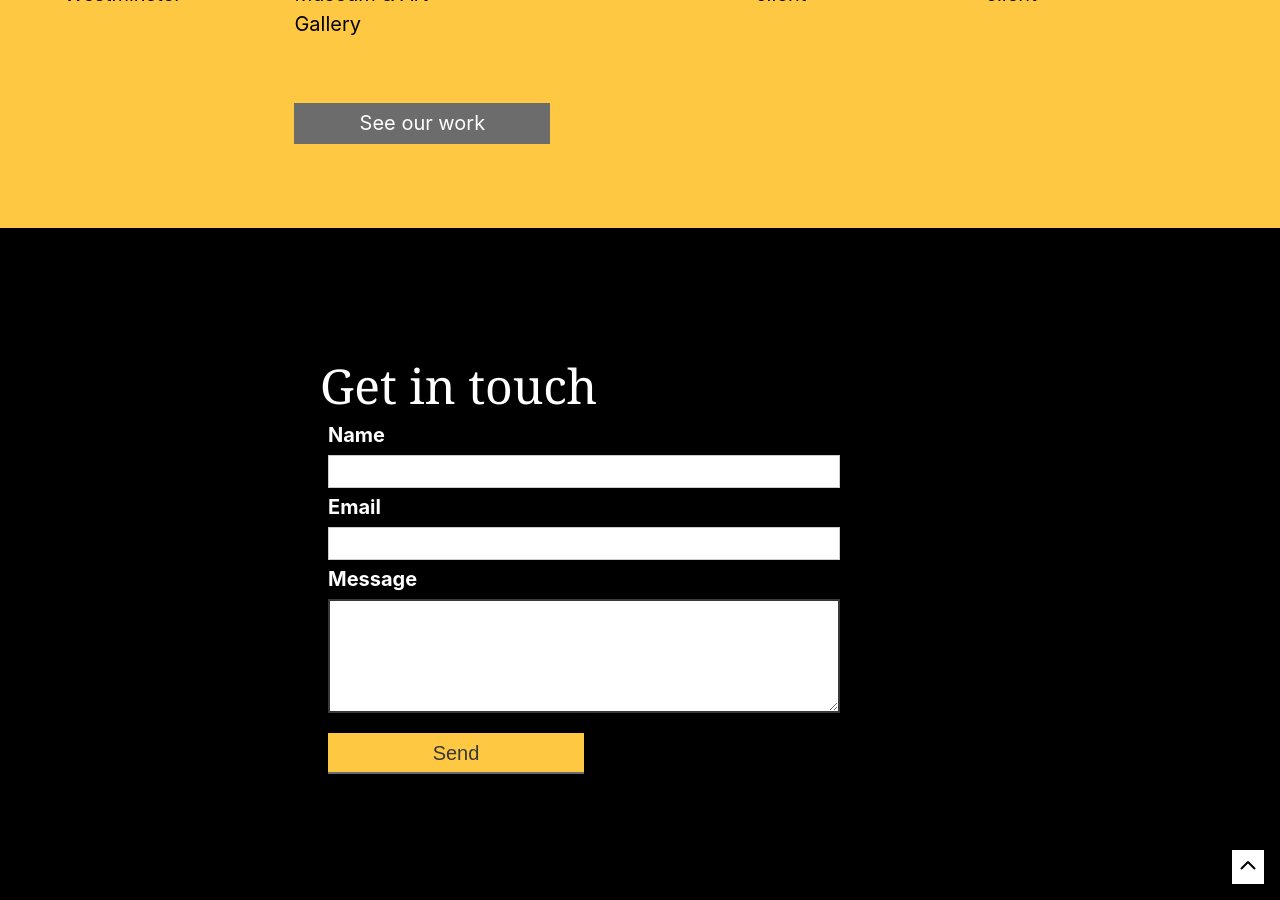
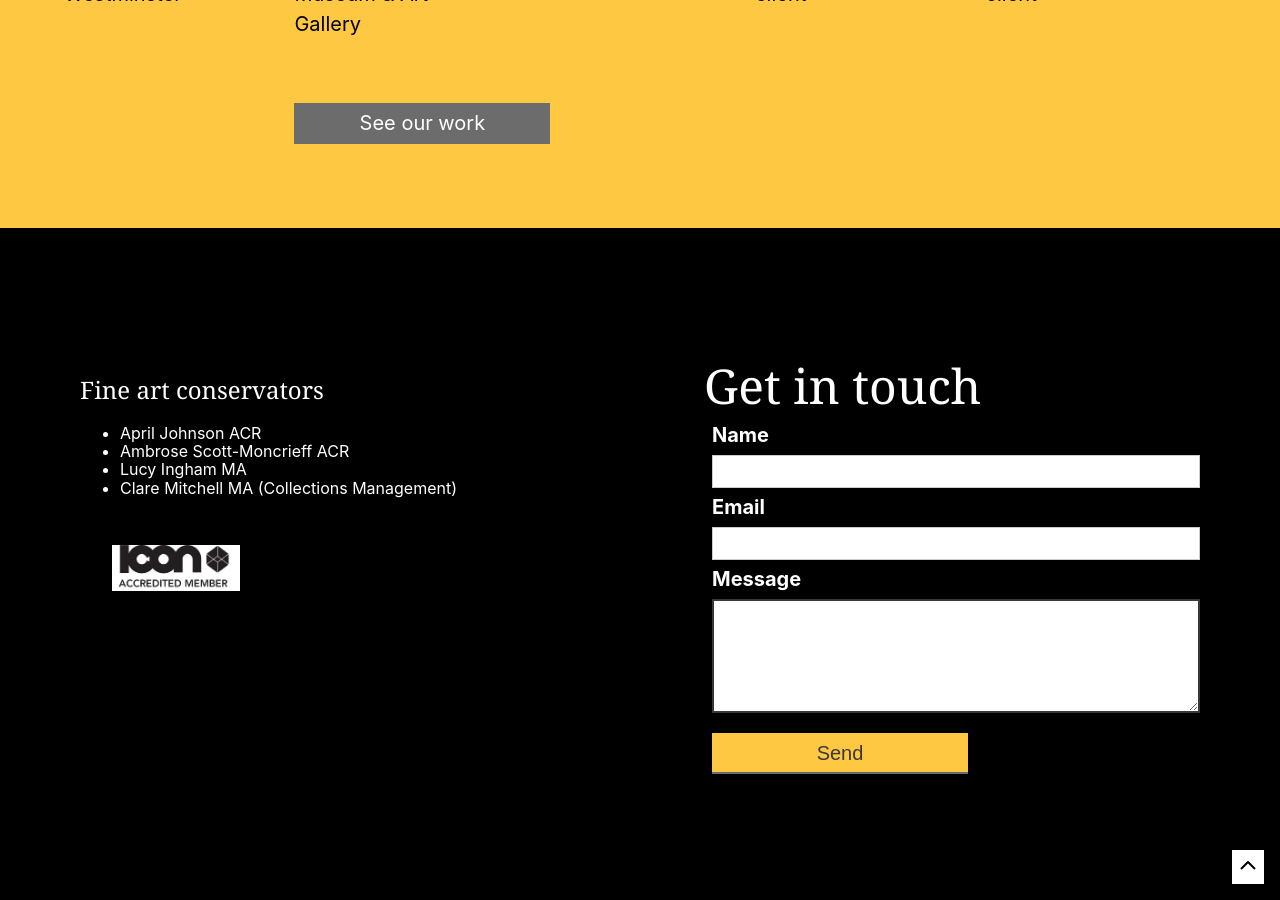
Before and after one commit to wearethoughtfox/brickhouse, a Jekyll site: the page built from index.html, in a window 1280 px wide and 900 px high, scrolled down 2339 px. Built offline with Jekyll 4.4.1, drawn with Linux system fonts in a browser that asks for light colours.

Commit message:
Add icon logo

```diff
--- a/_includes/footer.html
+++ b/_includes/footer.html
@@ -1,6 +1,18 @@
 <footer class="bg-black pv5 pv6-l cf ph3" id="fadein-backtotop">
 
-  <div class="mw6 mw7-ns center ph3 ph5-ns" id="contact">
+  <div class="white fl w-100 w-50-ns ph3 ph5-ns" id="contact">
+    <h2>Fine art conservators</h2>
+    <ul>
+      <li>April Johnson ACR</li>
+      <li>Ambrose Scott-Moncrieff ACR</li>
+      <li>Lucy Ingham MA</li>
+      <li>Clare Mitchell MA (Collections Management)</li>
+    </ul>
+    <div class="pa4">
+      <img src="{{ site.baseurl }}/images/icon-logo.jpg" class="w4 dib" alt="Icon logo">
+    </div>
+  </div>
+  <div class="fl w-100 w-50-ns ph3 ph5-ns">
     <h2 class="white f2 f1-l lh-title mt0 mb2 fw1">Get in
       touch</h2>
     <form class="black-80 pl2-l" method="POST" submission="Hurray! A Brick House contact form message" name="contact"
@@ -31,7 +43,6 @@
 
       <button type="submit" class="bg-primary customgrey mw5">Send</button>
     </form>
-
     <a href="#top" class="back-to-top fixed bottom-1 right-1 bg-white lh-solid z-999" data-aos="fade-left"
       data-aos-anchor="#fadein-backtotop">
       <img src="{{ site.baseurl }}/images/arrow.svg" class="di w2" alt="Scroll to top button">
```
Also changed, not shown: images/icon-logo.jpg (added).
